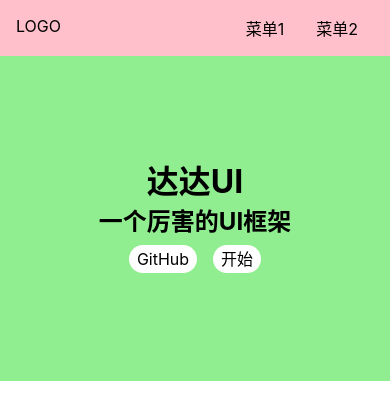
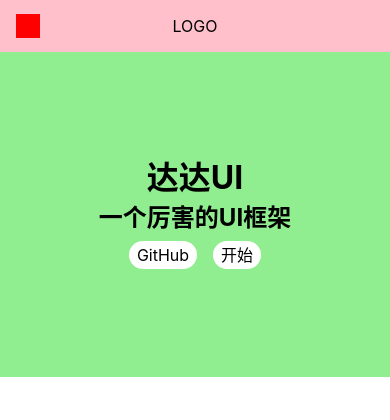
Before and after one commit to lvbukai86/dd_ui, a Vue app: page /#/ in a window 390 px wide. Shown: the top 420 px of the page. Built offline with nearby package versions, Linux system fonts and the light colour scheme.

Commit message:
完成切换逻辑

```diff
--- a/src/App.vue
+++ b/src/App.vue
@@ -8,7 +8,8 @@ import {provide, ref} from 'vue';
 export default {
   name: 'App',
   setup(){
-    const menuVisable= ref(false)
+    const width=document.documentElement.clientWidth;//获取设备宽度
+    const menuVisable= ref( width<=500? false:true)
     provide('xxx',menuVisable) //设值值
   }
 }
--- a/src/components/Topnav.vue
+++ b/src/components/Topnav.vue
@@ -1,10 +1,11 @@
 <template>
-  <div class="topnav" @click="toggleMenu">
+  <div class="topnav" >
     <div class="logo">LOGO</div>
     <ul class="menu" >
       <li>菜单1</li>
       <li>菜单2</li>
     </ul>
+    <span class="toggleAside" @click="toggleMenu"></span>
   </div>
 </template>
 
@@ -31,6 +32,10 @@ export default {
   background: pink;
   display: flex;
   padding: 16px;
+  z-index: 10;
+  justify-content: center;
+  align-items: center;
+  position: relative;
 
   > .logo {
     max-width: 6em;
@@ -43,6 +48,24 @@ export default {
     > li {
       margin: 0 1em;
     }
+
+  }
+  >.toggleAside{
+
+    width: 24px;
+    height: 24px;
+    background: red;
+    position: absolute;
+    left: 16px;
+    top:50%;
+    transform:translateY(-50%);
+    display: none;
+  }
+  @media (max-width: 500px) {
+    >.menu{display: none};
+    > .logo{margin: 0 auto}
+     >.toggleAside{display: inline-block}
+
   }
 }
 </style>
--- a/src/views/Doc.vue
+++ b/src/views/Doc.vue
@@ -33,11 +33,8 @@ export default {
 aside{
   background: lightblue;
   width: 150px;
-  padding: 70px 16px 0px 16px;
-  top: 0;
-  left: 0;
-  position: relative;
-  z-index: 10;
+  padding: 70px 16px 0 16px;
+
   > h2{
     margin-bottom: 4px;
   }
@@ -47,4 +44,11 @@ aside{
       }
   }
 }
+@media (max-width: 500px) {
+  aside{
+    top: 0;
+    left: 0;
+    position:fixed;
+  }
+}
 </style>
```
